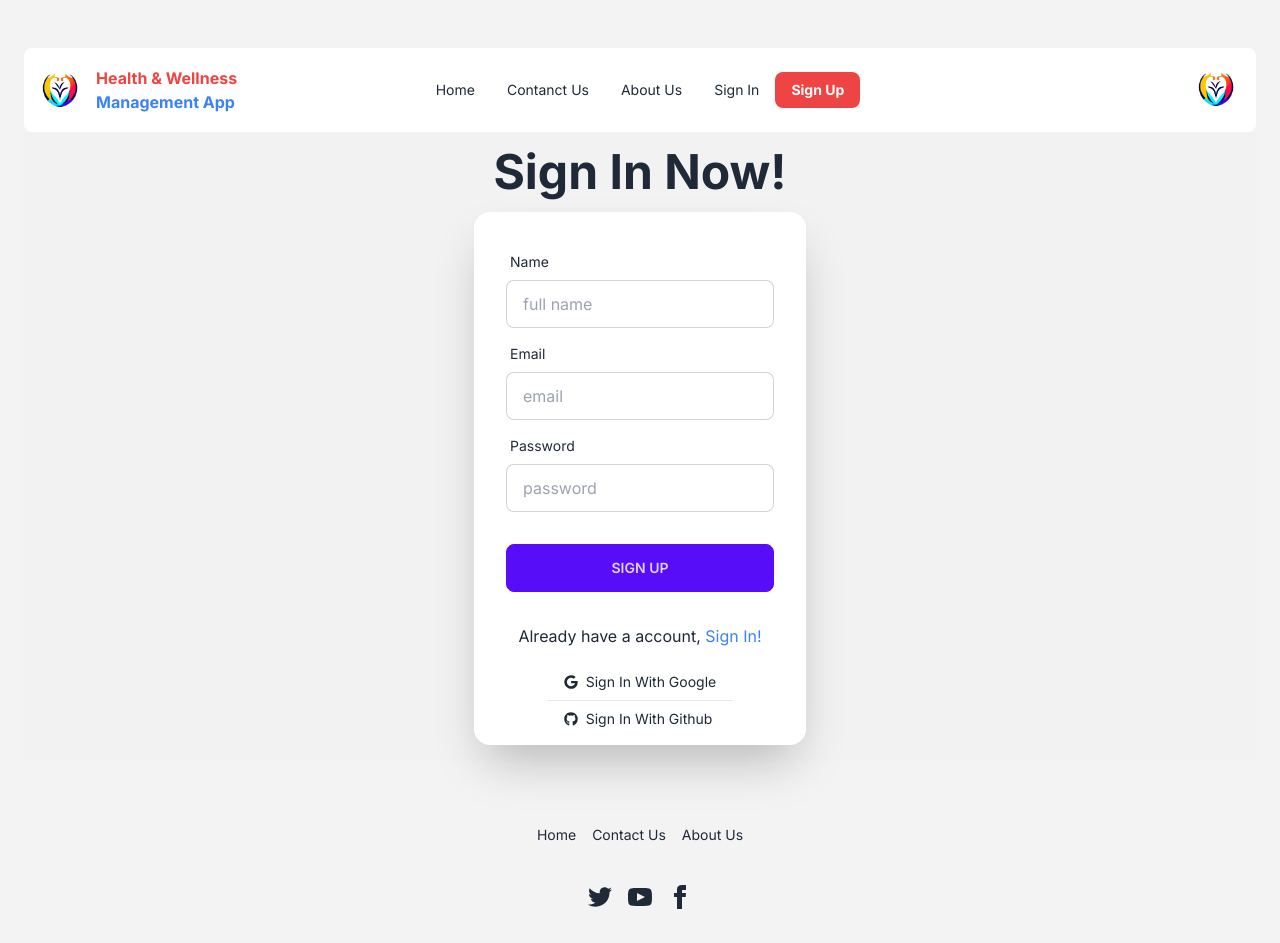
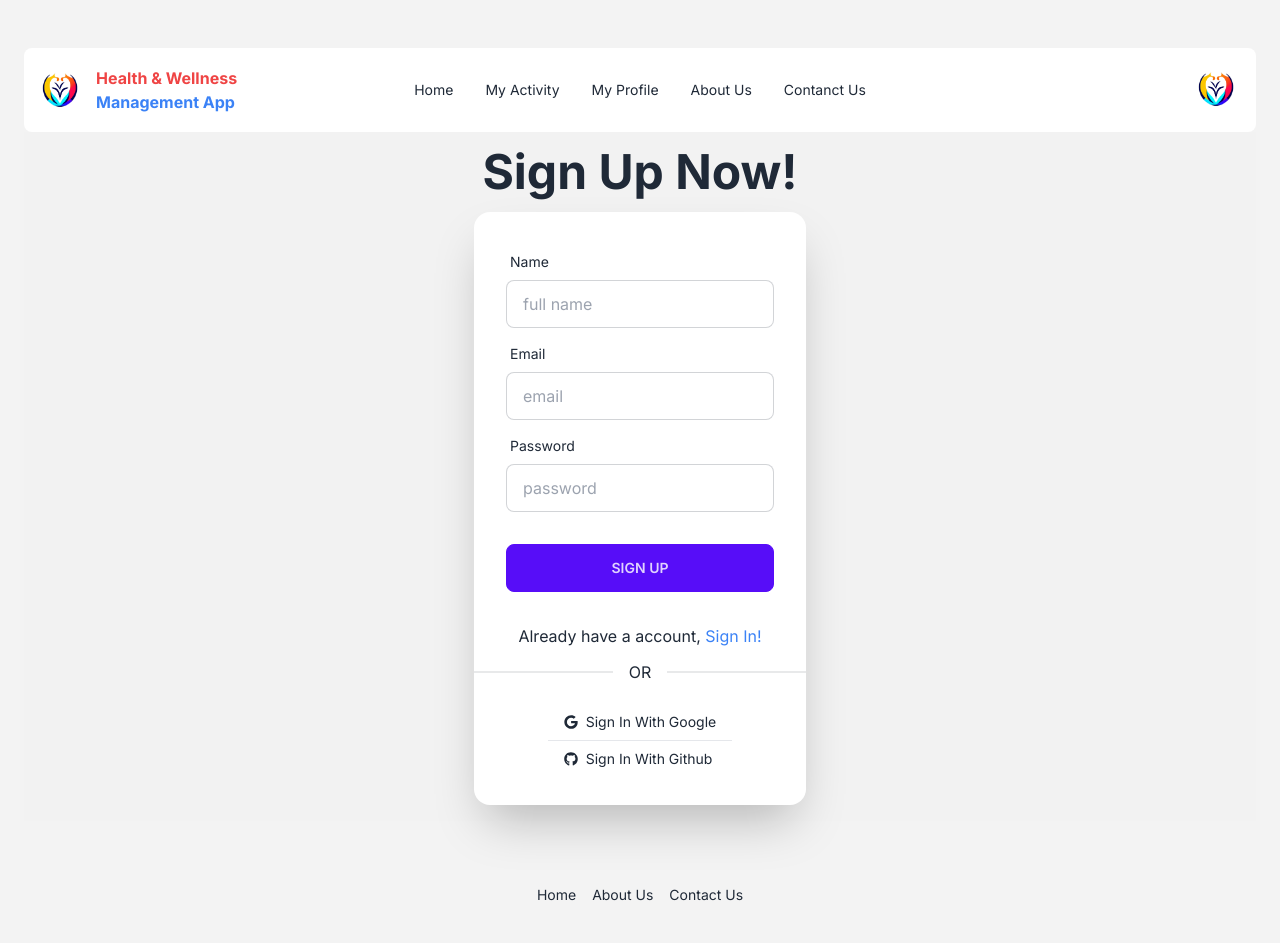
Before and after one commit to ShantoNoor/Health-Wellness-Management-App, a React (Vite) app: page /sign-up in a window 1280 px wide. Shown: the top 943 px of the page. Built offline with nearby package versions, Linux system fonts and the light colour scheme.

Commit message:
small fixes

```diff
--- a/src/components/Footer.jsx
+++ b/src/components/Footer.jsx
@@ -9,11 +9,11 @@ const Footer = () => {
         <Link to="/" className="link link-hover">
           Home
         </Link>
+        <Link to="/about-us" className="link link-hover">
+          About Us
+        </Link>
         <Link to="/contact-us" className="link link-hover">
           Contact Us
-        </Link>
-        <Link to="/about-us" className="link link-hover">
-          About Us
         </Link>
       </nav>
       <nav>
--- a/src/components/Navbar.jsx
+++ b/src/components/Navbar.jsx
@@ -14,12 +14,12 @@ const Navbar = () => {
 
   const commonLinks = [
     {
+      text: "About Us",
+      to: "/about-us",
+    },
+    {
       text: "Contanct Us",
       to: "/contact-us",
-    },
-    {
-      text: "About Us",
-      to: "/about-us",
     },
   ];
 
--- a/src/hooks/useAuth.js
+++ b/src/hooks/useAuth.js
@@ -1,5 +1,5 @@
 const useAuth = () => {
-  const user = false;
+  const user = true;
   return { user };
 };
 
--- a/src/pages/SignIn.jsx
+++ b/src/pages/SignIn.jsx
@@ -50,7 +50,8 @@ const SignIn = () => {
               Sign Up!
             </Link>
           </p>
-          <div className="mx-auto mt-2">
+          <div className="divider">OR</div>
+          <div className="mx-auto mb-5">
             <SignInWithOthers />
           </div>
         </div>
--- a/src/pages/SignUp.jsx
+++ b/src/pages/SignUp.jsx
@@ -12,7 +12,7 @@ const SignUp = () => {
     <div className="hero bg-base-200">
       <div className="hero-content flex-col">
         <div className="text-center lg:text-left">
-          <h1 className="text-5xl font-bold">Sign In Now!</h1>
+          <h1 className="text-5xl font-bold">Sign Up Now!</h1>
         </div>
         <div className="card flex-shrink-0 w-full max-w-sm shadow-2xl bg-base-100">
           <form onSubmit={handleSubmit} className="card-body">
@@ -62,7 +62,8 @@ const SignUp = () => {
               Sign In!
             </Link>
           </p>
-          <div className="mx-auto mt-2">
+          <div className="divider">OR</div>
+          <div className="mx-auto mb-5">
             <SignInWithOthers />
           </div>
         </div>
```
